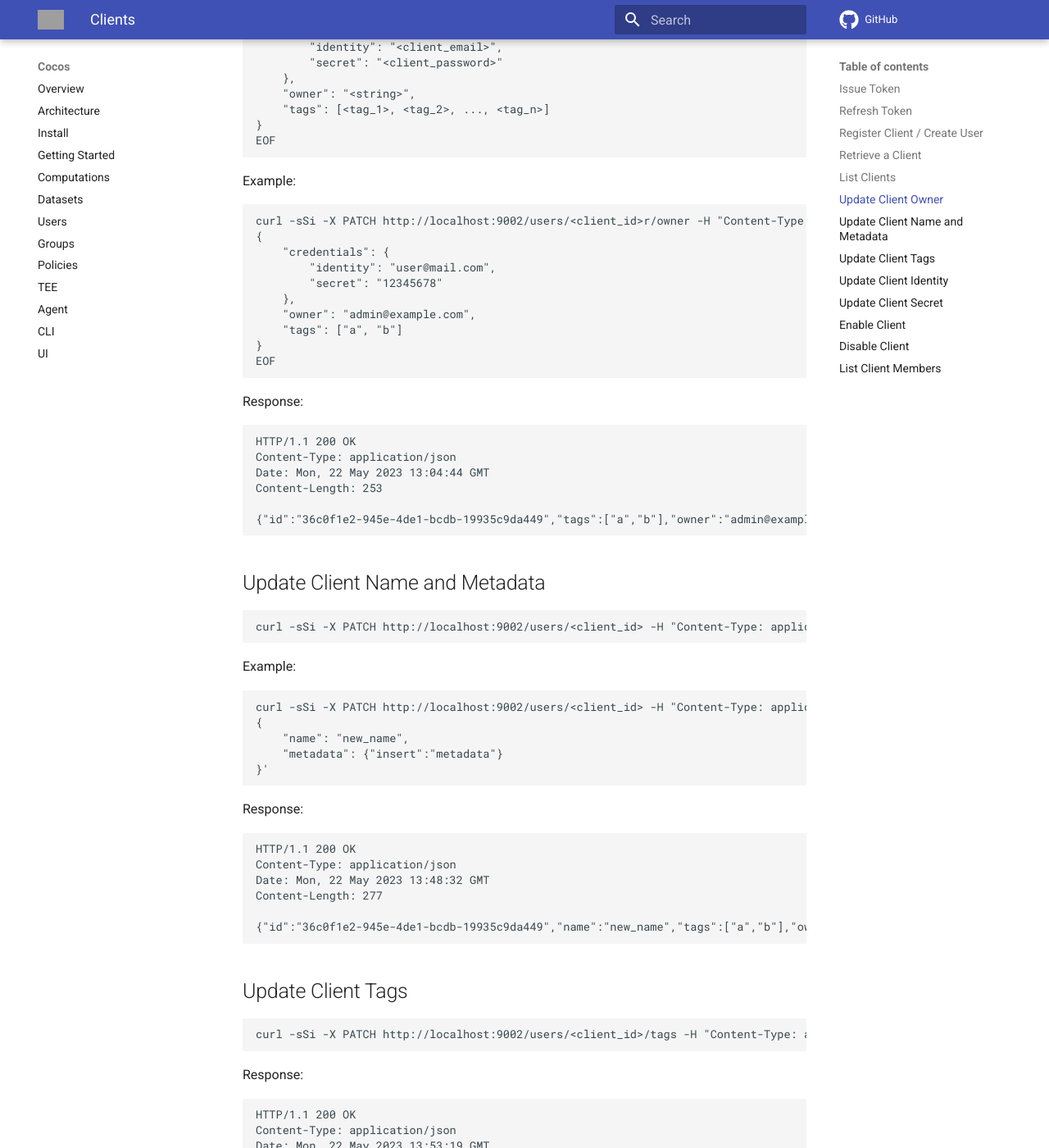
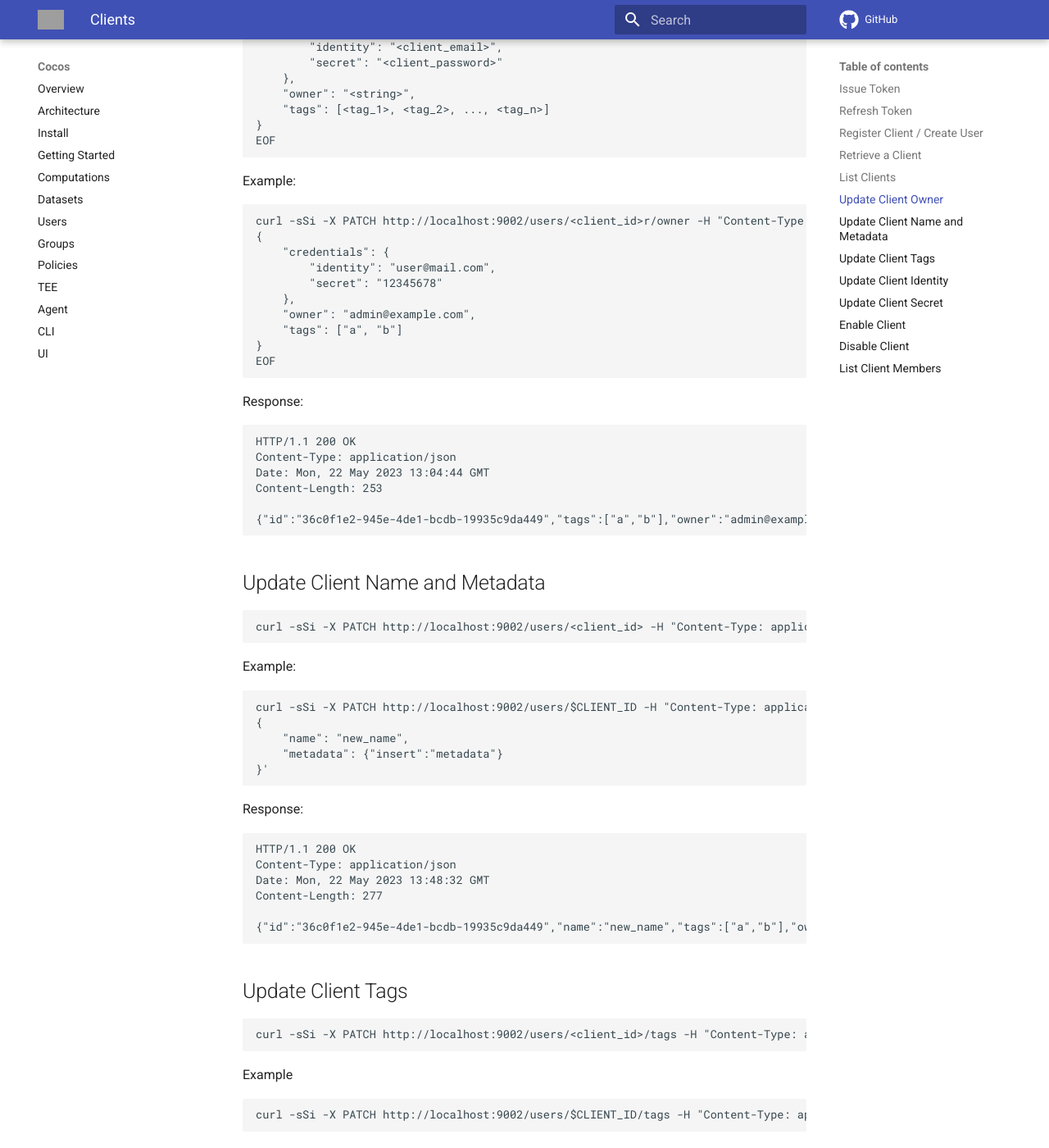
Before and after one commit to ultravioletrs/cocos-docs, an MkDocs documentation site: the page built from docs/clients.md, in a window 1280 px wide and 1400 px high, scrolled down 3294 px. Shown: the whole window at 82% size. Built offline with MkDocs 1.6.1 and Material for MkDocs 9.7.7, drawn with Linux system fonts in a browser that asks for light colours; comment, search, counter and statistics services are not loaded; some of the changed text lies outside the part shown; grey boxes are pictures that could not be loaded.

Commit message:
make variables names consistent
Signed-off-by: aryan <aryangodara03@gmail.com>

````diff
--- a/docs/clients.md
+++ b/docs/clients.md
@@ -164,7 +164,7 @@ EOF
 
 Example:
 ```bash
-curl -sSi -X PATCH http://localhost:9002/users/<client_id>r/owner -H "Content-Type: application/json" -H "Authorization: Bearer <access_token>" -d @- <<EOF
+curl -sSi -X PATCH http://localhost:9002/users/<client_id>r/owner -H "Content-Type: application/json" -H "Authorization: Bearer $ACCESS_TOKEN" -d @- <<EOF
 {
     "credentials": {
         "identity": "user@mail.com",
@@ -194,7 +194,7 @@ curl -sSi -X PATCH http://localhost:9002/users/<client_id> -H "Content-Type: app
 
 Example:
 ```bash
-curl -sSi -X PATCH http://localhost:9002/users/<client_id> -H "Content-Type: application/json" -H  "Authorization: Bearer <access_token>" -d '
+curl -sSi -X PATCH http://localhost:9002/users/$CLIENT_ID -H "Content-Type: application/json" -H  "Authorization: Bearer $ACCESS_TOKEN" -d '
 {
     "name": "new_name",
     "metadata": {"insert":"metadata"}
@@ -214,7 +214,12 @@ Content-Length: 277
 ## Update Client Tags
 
 ```bash
-curl -sSi -X PATCH http://localhost:9002/users/<client_id>/tags -H "Content-Type: application/json" -H  "Authorization: Bearer <access_token>" -d '{"tags": ["new_tag_1", "new_tag_2"]}'
+curl -sSi -X PATCH http://localhost:9002/users/<client_id>/tags -H "Content-Type: application/json" -H  "Authorization: Bearer <access_token>" -d '{"tags": ["updated_tag_1", "updated_tag_2"]}'
+```
+
+Example
+```bash
+curl -sSi -X PATCH http://localhost:9002/users/$CLIENT_ID/tags -H "Content-Type: application/json" -H  "Authorization: Bearer $ACCESS_TOKEN" -d '{"tags": ["new_tag_1", "new_tag_2"]}'
 ```
 
 Response:
@@ -274,6 +279,11 @@ Enable a Disabled Client.
 curl -sSi -X POST http://localhost:9002/users/<client_id>/enable -H "Content-Type: application/json" -H  "Authorization: Bearer <access_token>"
 ```
 
+Example:
+```bash
+curl -sSi -X POST http://localhost:9002/users/$CLIENT_ID/enable -H "Content-Type: application/json" -H  "Authorization: Bearer $ACCESS_TOKEN"
+```
+
 Response:
 ```bash
 HTTP/1.1 200 OK
@@ -289,6 +299,11 @@ Disable an Enabled Client.
 
 ```bash
 curl -sSi -X POST http://localhost:9002/users/<client_id>/disable -H "Content-Type: application/json" -H  "Authorization: Bearer <access_token>"
+```
+
+Example:
+```bash
+curl -sSi -X POST http://localhost:9002/users/$CLIENT_ID/disable -H "Content-Type: application/json" -H  "Authorization: Bearer $ACCESS_TOKEN"
 ```
 
 Response:
````
